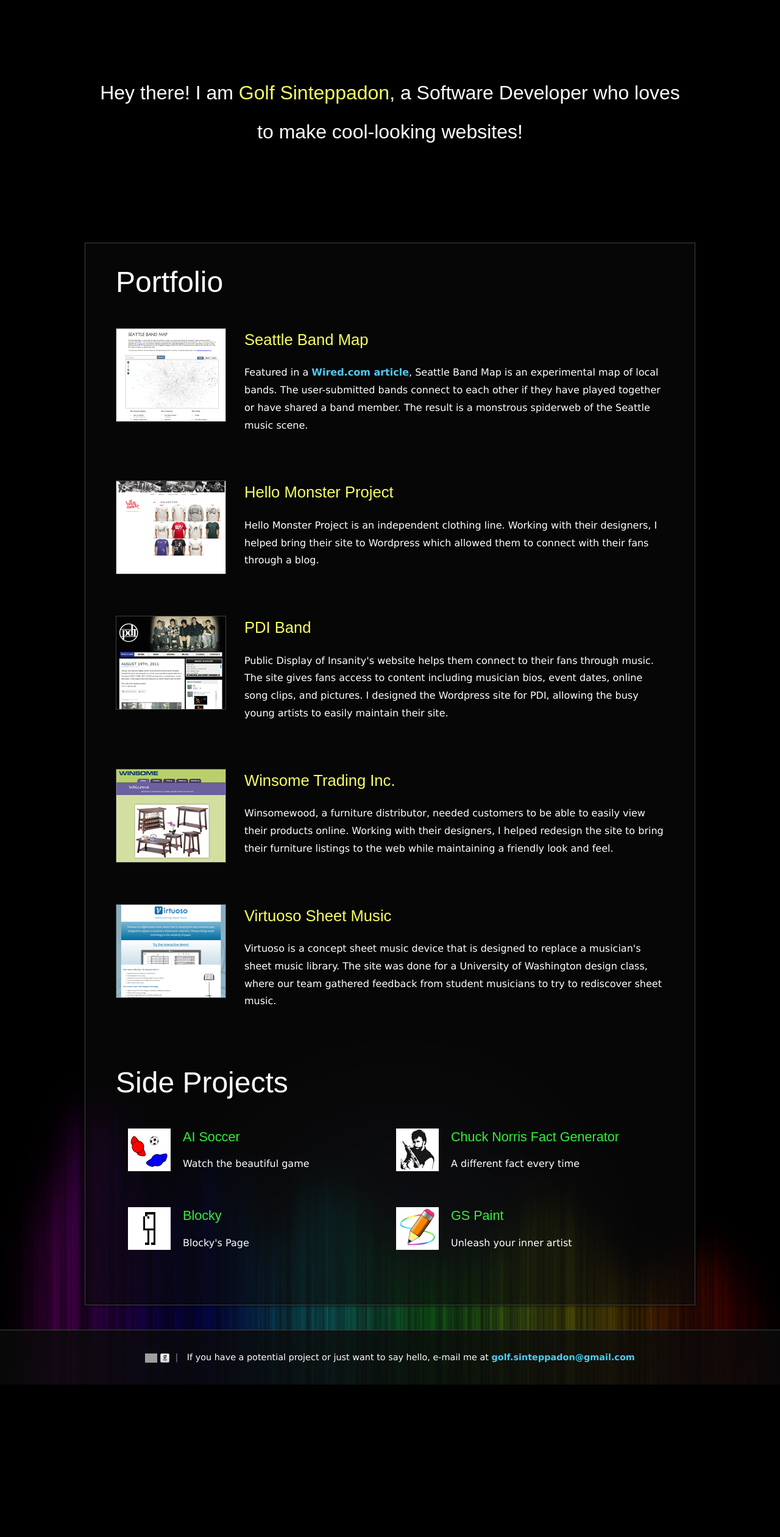
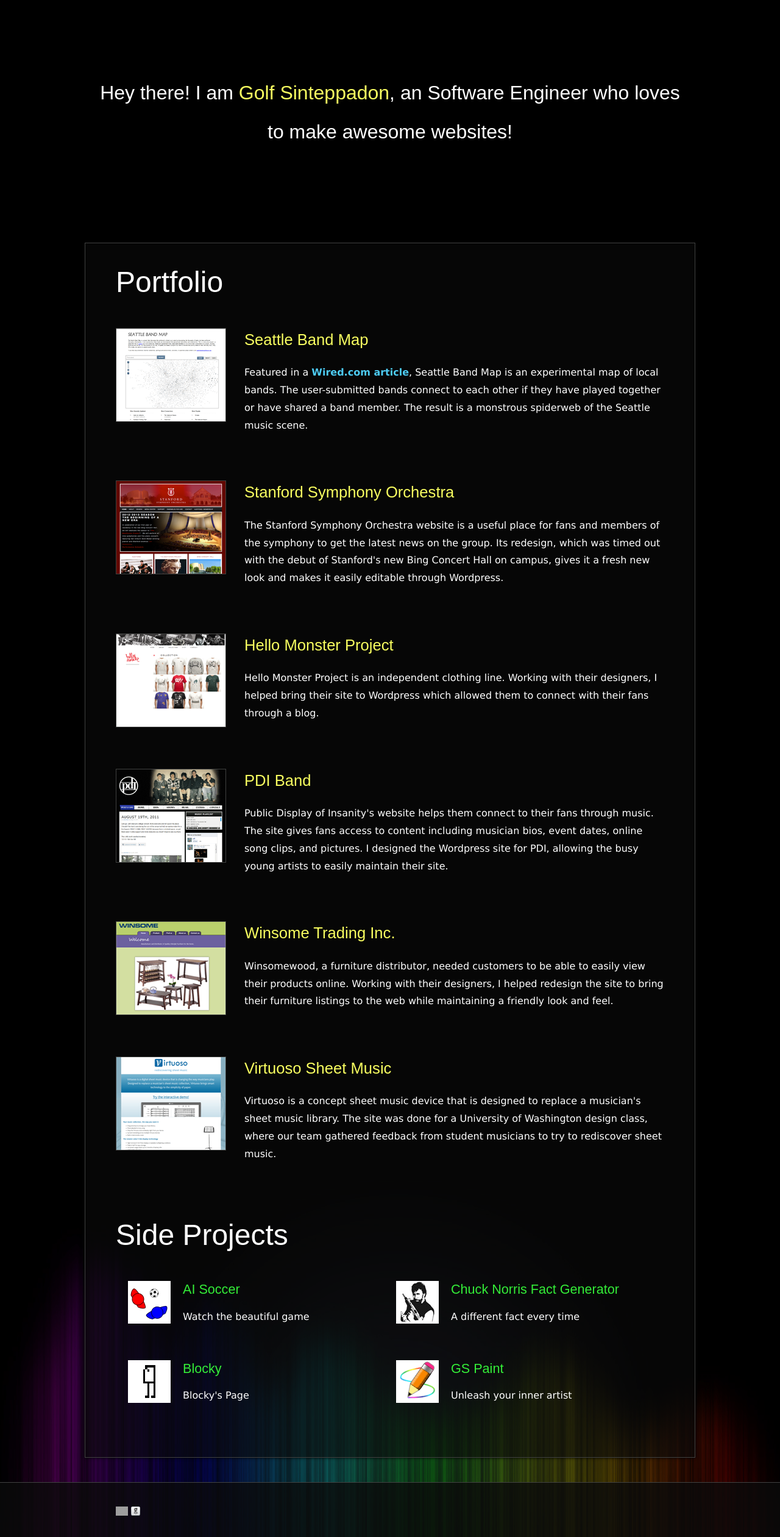
Before and after one commit to minigolf2000/golfsinteppadon.com, a PHP site: page / in a window 1280 px wide. Shown: the whole page at 61% size. Before the commit the page ends 2271 px from the top, so only its background shows below. Run offline with PHP 8.4, Linux system fonts and the light colour scheme; data that the repository does not hold is empty; some web fonts are replaced; grey boxes are pictures that could not be loaded.

Commit message:
Add Stanford

```diff
--- a/index.css
+++ b/index.css
@@ -66,16 +66,10 @@
 	margin-bottom: 0px;
 	padding: 30px;
 	border-top: 1px solid #404140;
-	text-align: center;
 	font-size: .9em;
 }
 
 #footer h2, #footer p {
-	width: 600px;
+	width: 900px;
 	margin: 0px auto;
 }
-
-.space {
-	margin: 0px 10px 0px 5px;
-	color: #888888;
-}
--- a/index.php
+++ b/index.php
@@ -4,7 +4,7 @@
 ?>
 	<div id="content">
 
-		<p id="statement">Hey there! I am <span id="golfsinteppadon">Golf Sinteppadon</span>, a Software Developer who loves to make cool-looking websites!</p>
+		<p id="statement">Hey there! I am <span id="golfsinteppadon">Golf Sinteppadon</span>, an Software Engineer who loves to make awesome websites!</p>
 
 		<div class="cloud">
 			<h2>Portfolio</h2>
@@ -16,6 +16,16 @@
 					Featured in a <a href="http://www.wired.com/underwire/2011/03/seattle-band-map/">Wired.com article</a>, Seattle Band Map is an experimental map of local bands.
 					The user-submitted bands connect to each other if they have played together or have shared a band member.
 					The result is a monstrous spiderweb of the Seattle music scene.
+				</p>
+			</div>
+
+			<div class="portfolio-item">
+				<a href="http://sso.stanford.edu/"><img src="images/stanford.png" alt="" /></a>
+				<h3><a href="http://sso.stanford.edu/">Stanford Symphony Orchestra</a></h3>
+				<p>
+					The Stanford Symphony Orchestra website is a useful place for fans and members of the symphony to get the latest
+					news on the group. Its redesign, which was timed out with the debut of Stanford's new Bing Concert Hall on campus,
+					gives it a fresh new look and makes it easily editable through Wordpress.
 				</p>
 			</div>
 
@@ -98,14 +108,12 @@
 		</div>
 	</div>
 
-	<p id="footer">
-	<a href="http://www.linkedin.com/pub/golf-sinteppadon/18/354/614" style="text-decoration:none;"><span style="font: 80% Arial,sans-serif;"><img src="http://www.linkedin.com/img/webpromo/btn_in_20x15.png" width="20" height="15" alt="View Golf Sinteppadon's LinkedIn profile" style="vertical-align:middle"></span></a>
-	<a href="https://github.com/MiniGolf2000/" style="text-decoration:none;"><span style="font: 80% Arial,sans-serif;"><img src="images/github.png" width="15" height="15" alt="View Golf Sinteppadon's Github profile" style="vertical-align:middle"></span></a>
-		<span class="space">|</span>
-		If you have a potential project or just want to say hello,
-		e-mail me at <a href="mailto:golf.sinteppadon@gmail.com">golf.sinteppadon@gmail.com</a>
-
-	</p>
+	<div id="footer">
+    <p>
+  		<a href="http://www.linkedin.com/pub/golf-sinteppadon/18/354/614" style="text-decoration:none;"><span style="font: 80% Arial,sans-serif;"><img src="http://www.linkedin.com/img/webpromo/btn_in_20x15.png" width="20" height="15" alt="View Golf Sinteppadon's LinkedIn profile" style="vertical-align:middle"></span></a>
+  		<a href="https://github.com/MiniGolf2000/" style="text-decoration:none;"><span style="font: 80% Arial,sans-serif;"><img src="images/github.png" width="15" height="15" alt="View Golf Sinteppadon's Github profile" style="vertical-align:middle"></span></a>
+    </p>
+	</div>
 <?php
 include("global/footer.html");
 ?>
```
Also changed, not shown: images/stanford.png (added).
